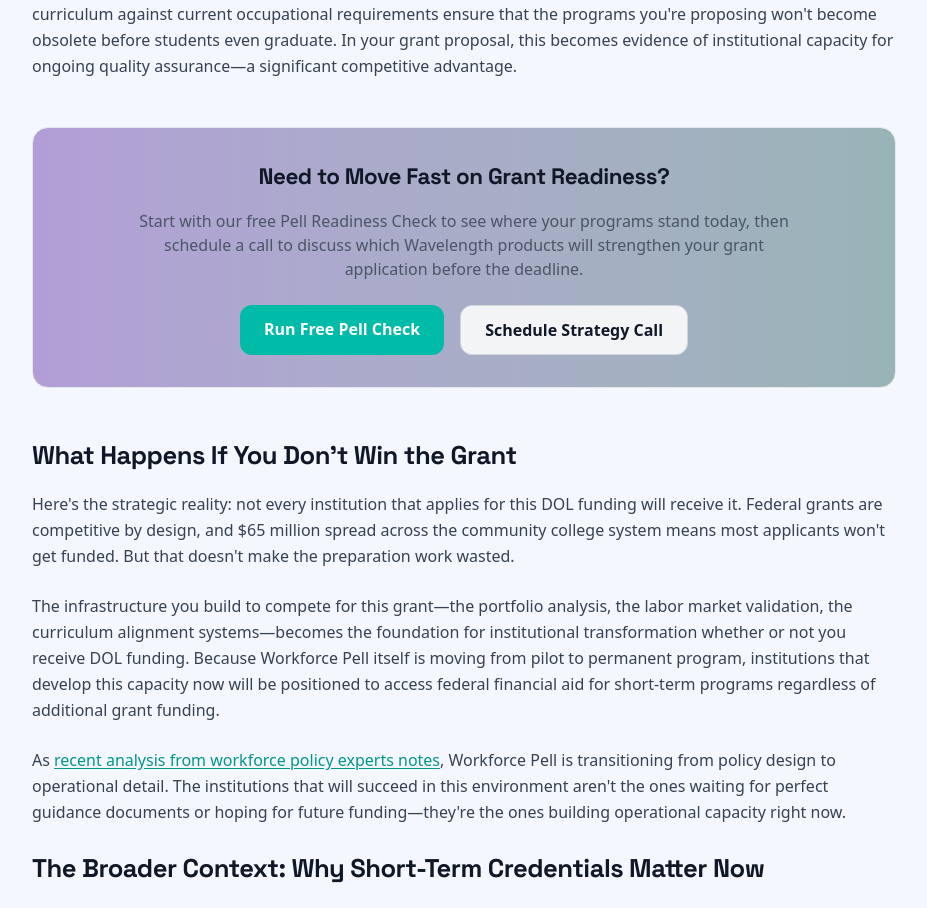
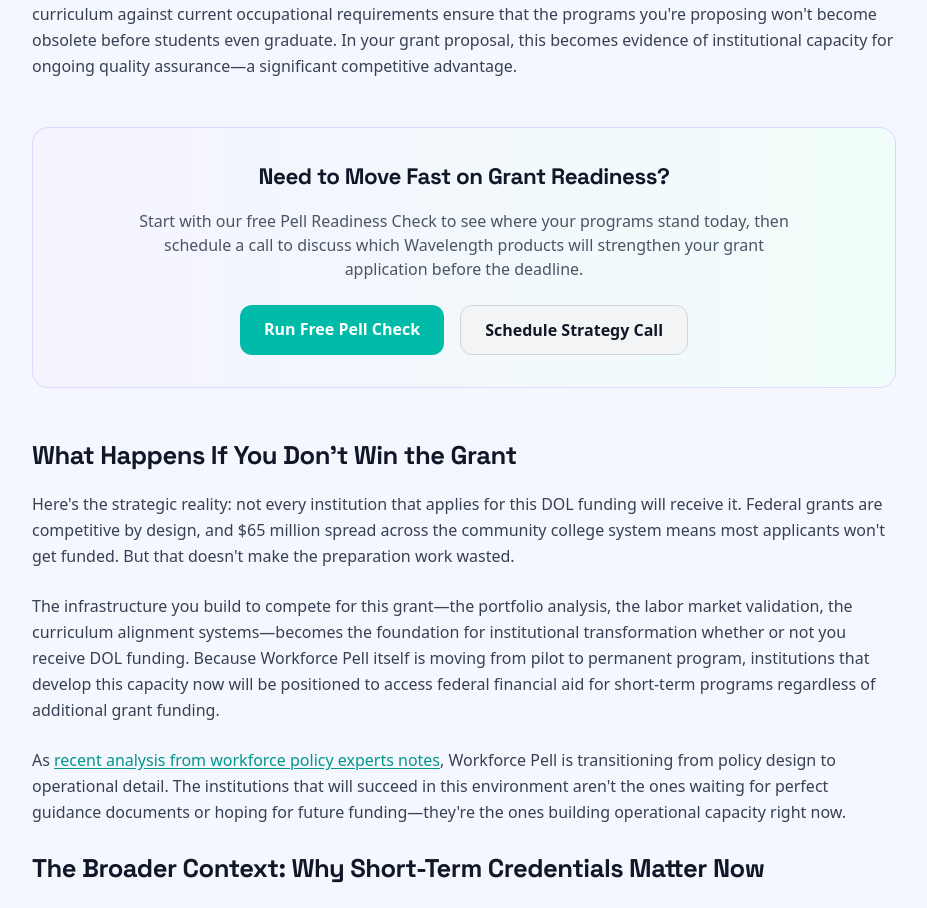
Before and after one commit to wspanic201/workforce-intelligence, a Next.js app: page /blog/dol-65-million-workforce-pell-grants-community-colleges-2026 in a window 1280 px wide. Shown: the part 3886-4794 px from the top of the page, without its empty margins (176-1103 px from the left). Built offline with nearby package versions, Linux system fonts and the light colour scheme.

Commit message:
Fix CTA box gradient for light mode

```diff
--- a/app/blog/dol-65-million-workforce-pell-grants-community-colleges-2026/page.tsx
+++ b/app/blog/dol-65-million-workforce-pell-grants-community-colleges-2026/page.tsx
@@ -239,7 +239,7 @@ export default function Article() {
           This is exactly what <Link href="/drift" className="text-teal-600 underline underline-offset-2 hover:text-teal-700">Curriculum Drift Analysis</Link> was designed to address. Quarterly scans of your program curriculum against current occupational requirements ensure that the programs you're proposing won't become obsolete before students even graduate. In your grant proposal, this becomes evidence of institutional capacity for ongoing quality assurance—a significant competitive advantage.
         </p>
 
-        <div className="bg-gradient-to-r from-violet-900/40 to-teal-900/40 border border-gray-200 rounded-2xl p-8 mt-12 mb-12 text-center">
+        <div className="bg-gradient-to-r from-violet-50 to-teal-50 border border-violet-200 rounded-2xl p-8 mt-12 mb-12 text-center">
           <h3 className="font-bold text-gray-900 mb-4" style={{fontFamily:"var(--font-space-grotesk)",fontSize:"1.4rem"}}>
             Need to Move Fast on Grant Readiness?
           </h3>
```
